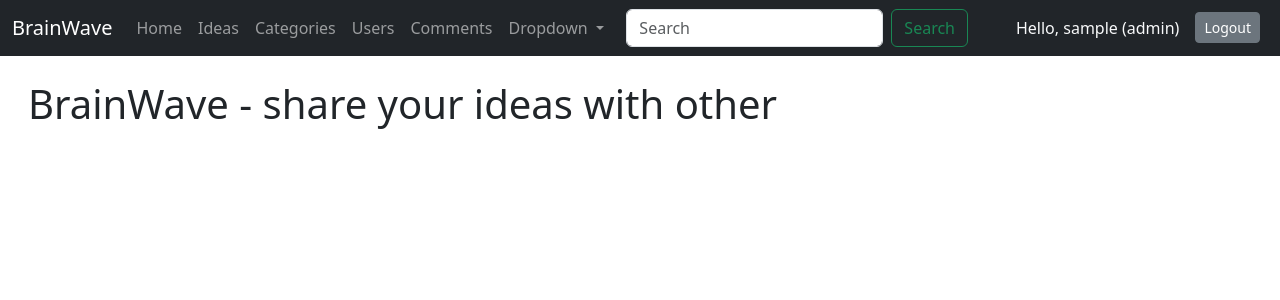
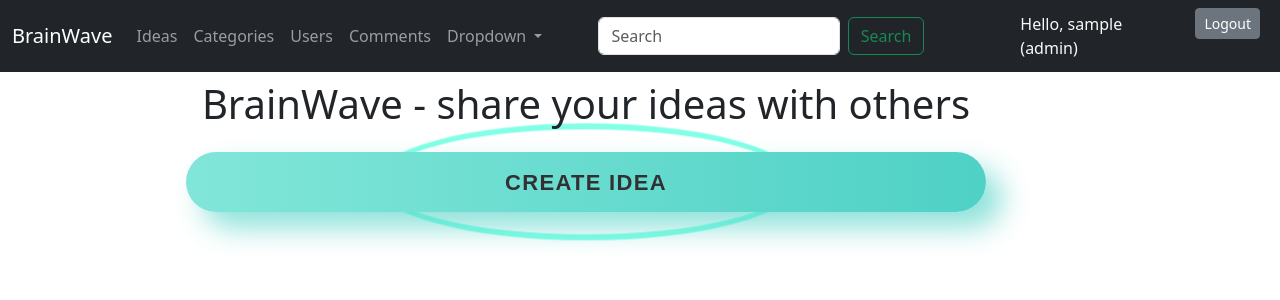
Before and after one commit to artyombn/Django-project, a Django app: page / in a window 1280 px wide. Shown: the top 300 px of the page. Run offline with Django 5.2, Linux system fonts and the light colour scheme; the visitor is signed in with stand-in values (Sample User, id 1); data that the repository does not hold is empty; parts of the project's set-up code (start-up, migrations or seed data) failed here and were passed over; some libraries are stand-ins or nearby versions.

Commit message:
updated Details for Idea, Gategory updated Navbar

```diff
--- a/Brainwave/settings.py
+++ b/Brainwave/settings.py
@@ -125,9 +125,9 @@
 
 
 STATIC_URL = '/static/'
-STATIC_ROOT = os.path.join(BASE_DIR, 'static')
+# STATIC_ROOT = os.path.join(BASE_DIR, 'static')
 STATICFILES_DIRS = [
-    os.path.join(BASE_DIR, 'staticfiles'),
+    os.path.join(BASE_DIR, 'static'),
 ]
 
 
--- a/static/css/main.css
+++ b/static/css/main.css
@@ -37,3 +37,95 @@
   opacity: 1;
   right: 0;
 }
+
+
+
+.wrap {
+  height: 100%;
+  display: flex;
+  align-items: center;
+  justify-content: center;
+}
+
+.buttonidea {
+  min-width: 800px;
+  min-height: 60px;
+  display: inline-flex;
+  font-family: 'Nunito', sans-serif;
+  font-size: 22px;
+  align-items: center;
+  justify-content: center;
+  text-transform: uppercase;
+  text-align: center;
+  letter-spacing: 1.3px;
+  font-weight: 800;
+  color: #313133;
+  background: #4FD1C5;
+background: linear-gradient(90deg, rgba(129,230,217,1) 0%, rgba(79,209,197,1) 100%);
+  border: none;
+  border-radius: 1000px;
+  box-shadow: 16px 16px 28px rgba(79,209,197,.64);
+  transition: all 0.3s ease-in-out 0s;
+  cursor: pointer;
+  outline: none;
+  position: relative;
+  padding: 10px;
+  }
+
+.buttonidea::before {
+content: '';
+  border-radius: 1000px;
+  min-width: calc(800px + 12px);
+  min-height: calc(60px + 12px);
+  border: 6px solid #00FFCB;
+  box-shadow: 0 0 60px rgba(0,255,203,.64);
+  position: absolute;
+  top: 50%;
+  left: 50%;
+  transform: translate(-50%, -50%);
+  opacity: 0;
+  transition: all .3s ease-in-out 0s;
+}
+
+.buttonidea:hover,
+.buttonidea:focus {
+  color: #313133;
+  transform: translateY(-6px);
+}
+
+.buttonidea:hover::before,
+.buttonidea:focus::before {
+  opacity: 1;
+}
+
+.buttonidea::after {
+  content: '';
+  width: 30px; height: 30px;
+  border-radius: 100%;
+  border: 6px solid #00FFCB;
+  position: absolute;
+  z-index: -1;
+  top: 50%;
+  left: 50%;
+  transform: translate(-50%, -50%);
+  animation: ring 2s infinite;
+}
+
+.buttonidea:hover::after,
+.buttonidea:focus::after {
+  animation: none;
+  display: none;
+}
+
+@keyframes ring {
+  0% {
+    width: 30px;
+    height: 30px;
+    opacity: 1;
+  }
+  100% {
+    width: 800px;
+    height: 200px;
+    opacity: 0;
+  }
+}
--- a/templates/base.html
+++ b/templates/base.html
@@ -13,13 +13,15 @@
 
 <link href="{% static 'css/bootstrap.min.css' %}" rel="stylesheet">
 <link href="{% static 'css/main.css' %}" rel="stylesheet">
+<link href="{% static 'css/FontAwesome.css' %}" rel="stylesheet">
 
 </head>
 <body>
+    <div class="container" style="margin-top: 80px">
+        {% include "components/navbar.html" %}
+    </div>
 
-{% include "components/navbar.html" %}
-
-<div class="container mt-4 mx-3">
+    <div class="container mt-4 mx-3">
     {% block body %}
 
     {% endblock %}
--- a/templates/components/comment.html
+++ b/templates/components/comment.html
@@ -1,7 +1,7 @@
 <section style="background-color: rgba(250,250,250,0);">
-  <div class="container my-2 py-3">
-    <div class="row d-flex justify-content-left">
-      <div class="col-md-12 col-lg-10 col-xl-8">
+  <div class="container" style="width: 700px;">
+    <div class="row">
+      <div class="col-sm-10 col-md-5 col-lg-7 col-xl-8 fixed-top-right">
         <div class="card">
           <div class="card-body">
             <div class="row mb-4">
--- a/templates/components/navbar.html
+++ b/templates/components/navbar.html
@@ -1,4 +1,4 @@
-<nav class="navbar navbar-expand-md navbar-dark bg-dark">
+<nav class="navbar navbar-expand-md navbar-dark bg-dark fixed-top">
     <div class="container-fluid">
         <a class="navbar-brand" href='{% url 'index' %}'>BrainWave</a>
         <button class="navbar-toggler" type="button" data-toggle="collapse" data-target="#navbarNavDropdown" aria-controls="navbarNavDropdown" aria-expanded="false" aria-label="Toggle navigation">
@@ -6,9 +6,6 @@
         </button>
         <div class="collapse navbar-collapse" id="navbarNavDropdown">
             <ul class="navbar-nav me-auto mb-2 mb-sm-0">
-                <li class="nav-item active">
-                    <a class="nav-link" href='{% url 'index' %}'>Home</a>
-                </li>
                 <li class="nav-item">
                     <a class="nav-link" href='{% url 'ideas:list' %}'>Ideas</a>
                 </li>
@@ -22,24 +19,11 @@
                     <a class="nav-link" href='{% url 'comment:list' %}'>Comments</a>
                 </li>
 
-            <li class="nav-item dropdown">
+                {% if user.is_authenticated and user.is_staff %}
+                    {% include 'components/navbar_dropdown.html' %}
+                {% endif %}
 
-            <a class="nav-link dropdown-toggle" href="#" role="button" data-bs-toggle="dropdown" aria-expanded="false">
-                Dropdown
-            </a>
-                <ul class="dropdown-menu">
-                    <li><a class="dropdown-item" href="{% url 'ideas:create' %}">Add Idea</a></li>
-                    <li><a class="dropdown-item" href="{% url 'category:create' %}">Add Category</a></li>
-                    <li><hr class="dropdown-divider"></li>
-                    <li><a class="dropdown-item disabled" href="/">Something else here</a></li>
-                </ul>
-            </li>
-{#                <li class="nav-item">#}
-{#                    <a class="nav-link disabled" aria-disabled="true">Disabled</a>#}
-{#                </li>#}
-            </ul>
-
-            <div class="d-flex align-items-center">
+            <div class="d-flex align-items-center mx-5">
                 <form class="d-flex" role="search">
                     <input class="form-control me-2" type="search" placeholder="Search" aria-label="Search">
                     <button class="btn btn-outline-success  me-5" type="submit">Search</button>
--- /dev/null
+++ b/templates/components/navbar_dropdown.html
@@ -0,0 +1,16 @@
+<li class="nav-item dropdown">
+
+            <a class="nav-link dropdown-toggle" href="#" role="button" data-bs-toggle="dropdown" aria-expanded="false">
+                Dropdown
+            </a>
+                <ul class="dropdown-menu">
+                    <li><a class="dropdown-item" href="{% url 'ideas:create' %}">Add New Idea</a></li>
+                    <li><a class="dropdown-item" href="{% url 'category:create' %}">Add New Category</a></li>
+                    <li><hr class="dropdown-divider"></li>
+                    <li><a class="dropdown-item disabled" href="/">Something else here</a></li>
+                </ul>
+            </li>
+{#                <li class="nav-item">#}
+{#                    <a class="nav-link disabled" aria-disabled="true">Disabled</a>#}
+{#                </li>#}
+            </ul>
--- a/templates/index.html
+++ b/templates/index.html
@@ -5,7 +5,11 @@
 {%  endblock %}
 
 {% block body %}
-    <h1>BrainWave - share your ideas with other</h1>
+    <h1 class="text-center">BrainWave - share your ideas with others</h1>
+
+    <div class="wrap my-4">
+        <a href="{% url 'ideas:create' %}" class="btn buttonidea">Create Idea</a>
+    </div>
 
     {% include "components/card.html" %}
 
```
Also changed, not shown: category/templates/category/category_detail.html (+19 -23 lines), category/templates/category/list.html (+17 -18 lines), idea/templates/ideas/idea_detail.html (+38 -21 lines), idea/templates/ideas/list.html (+20 -21 lines), Changelog.txt (added).
